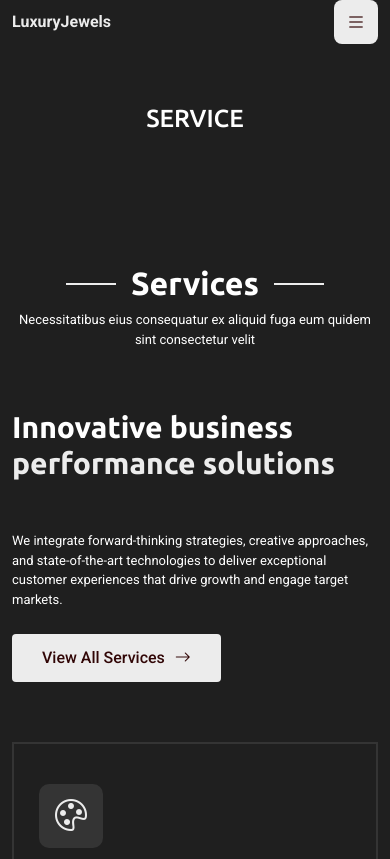
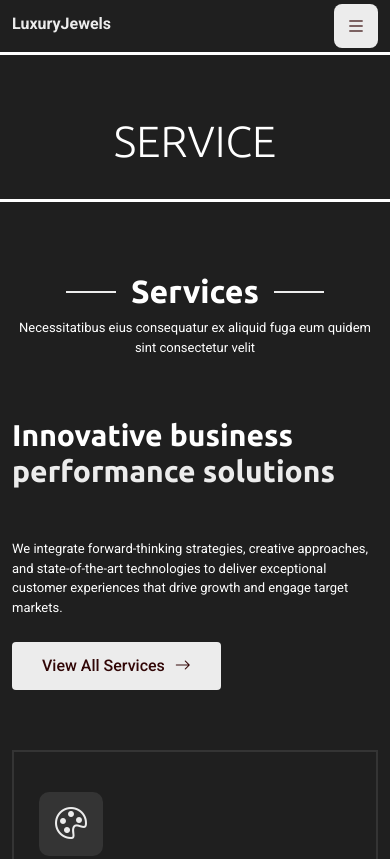
Before and after one commit to albinalbi123/lucaportfolio, a plain HTML site: page service.html in a window 390 px wide. Shown: the top 859 px of the page. Drawn offline with Linux system fonts and the light colour scheme.

Commit message:
Update service.html

```diff
--- a/service.html
+++ b/service.html
@@ -130,7 +130,7 @@
     <a class="brand fw-bold text-gold" href="#">LuxuryJewels</a>
 
     <!-- Mobile toggle button -->
-    <i id="mobile-toggle" class="header-toggle d-xl-none bi bi-list"></i>
+    <i id="mobile-toggle" class="header-toggle mt-1 d-xl-none bi bi-list"></i>
 
     <!-- Sliding nav -->
     <nav id="navmenu" class="navmenu">
@@ -138,7 +138,7 @@
         <li><a href="index.html" class="active"><i class="bi bi-house"></i> Home</a></li>
         <li><a href="about.html"><i class="bi bi-person"></i> About</a></li>
         <li><a href="#resume"><i class="bi bi-file-earmark-text"></i> Resume</a></li>
-        <li><a href="#portfolio"><i class="bi bi-images"></i> Portfolio</a></li>
+        <li><a href="works.html"><i class="bi bi-images"></i> Portfolio</a></li>
         <li><a href="service.html"><i class="bi bi-hdd-stack"></i> Services</a></li>
 
         <!-- <li class="dropdown">
@@ -160,13 +160,13 @@
           </ul>
         </li> -->
 
-        <li><a href="#contact"><i class="bi bi-envelope"></i> Contact</a></li>
+        <li><a href="contact.html"><i class="bi bi-envelope"></i> Contact</a></li>
       </ul>
     </nav>
   </div>
 </header>
-<section class="service-hero" style="color: #fff; height: 150px; text-align: center;">
-<h2  data-aos="fade-up" data-aos-delay="100">SERVICE</h2>
+<section class="service-hero mt-1" style="color: #fff; height: 150px; text-align: center; border-bottom: solid 3px white; border-top: solid 3px white; ">
+<h1 class="display-1"  data-aos="fade-up" data-aos-delay="100">SERVICE</h1>
 </section>
     <!-- Services Section -->
     <section id="services" class="services section">
```
